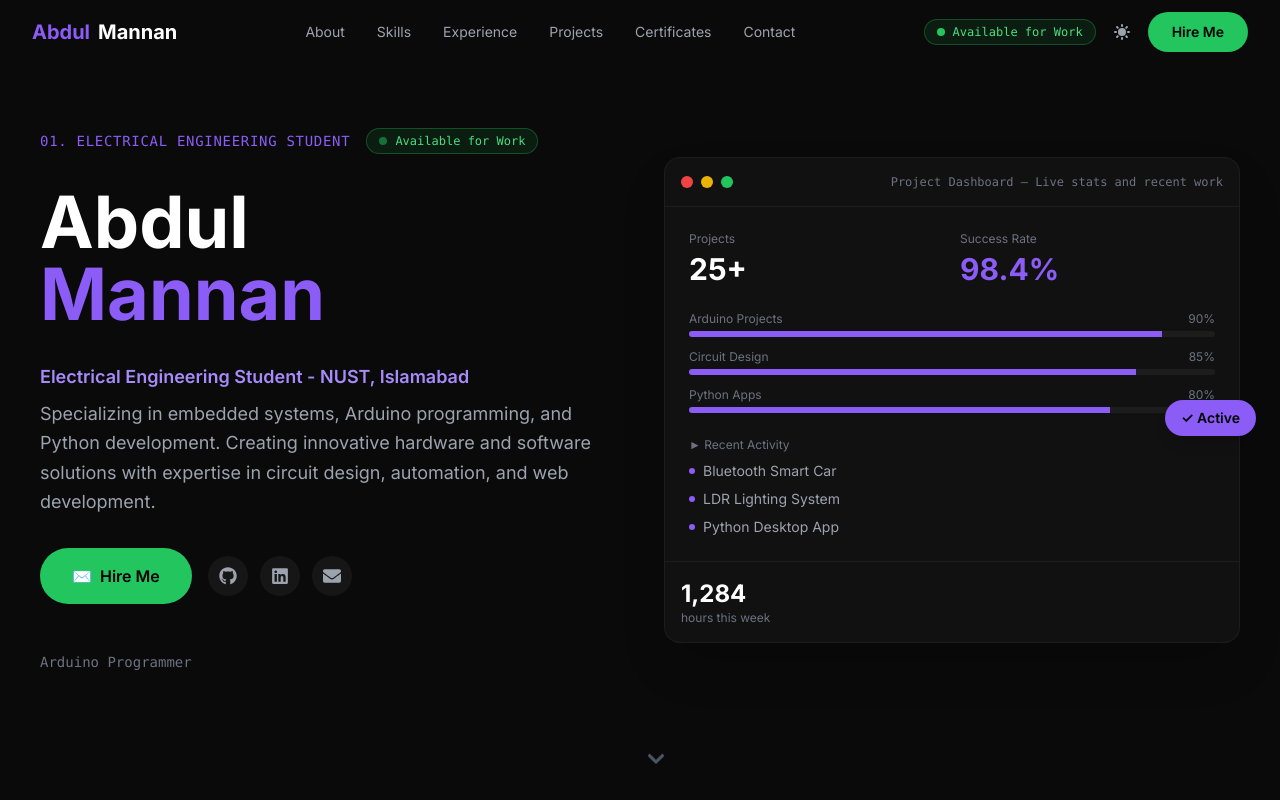
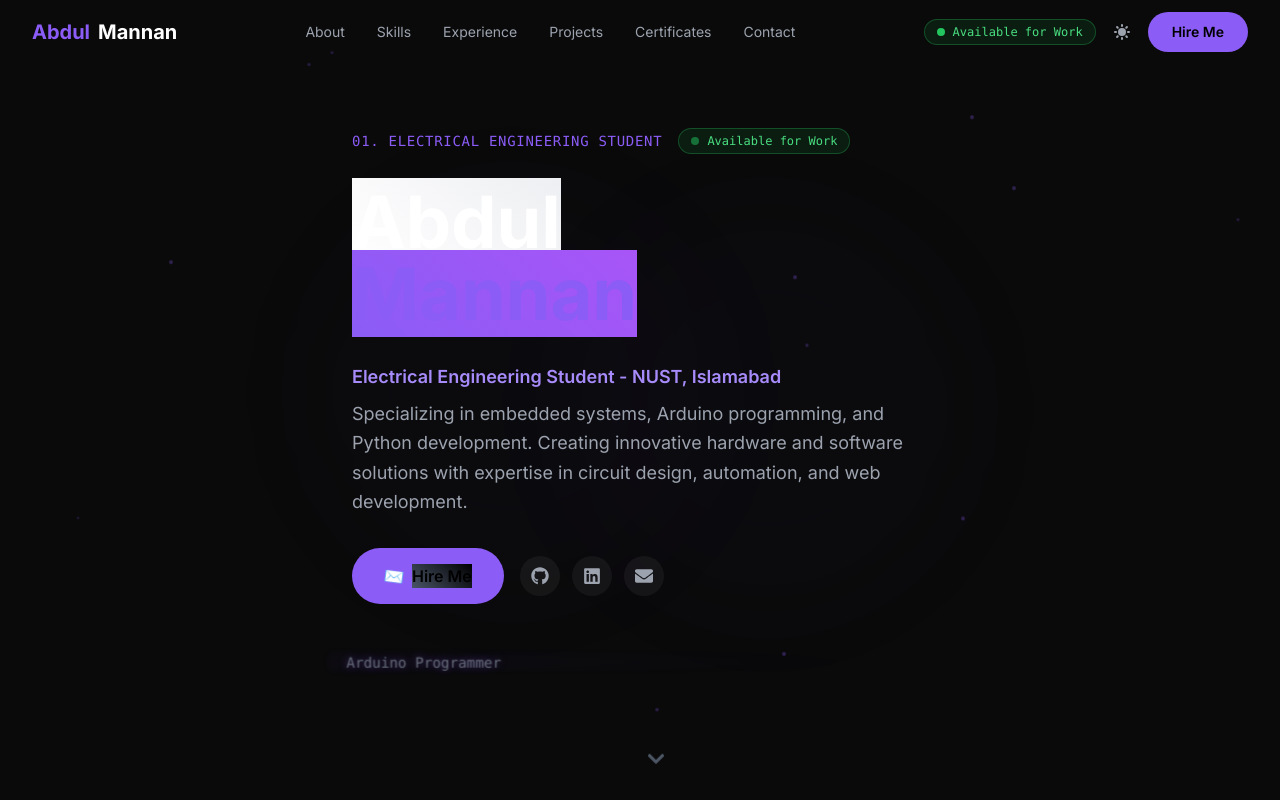
Before and after one commit to abdmananch16/Portfolio-Website, a Next.js app: page / in a window 1280 px wide. Shown: the top 800 px of the page. Built offline with nearby package versions, Linux system fonts and the light colour scheme; a web font is replaced by a local one.

Commit message:
Remove dashboard, change Hire Me buttons to violet, add enhanced animations to text and background

```diff
--- a/components/Contact.tsx
+++ b/components/Contact.tsx
@@ -93,8 +93,8 @@
             >
               <motion.a
                 href="mailto:abdmananch16@gmail.com?subject=Job Opportunity&body=Hi Abdul Mannan, I would like to discuss a job opportunity with you."
-                className="inline-flex items-center gap-3 px-8 py-4 bg-green-500 hover:bg-green-600 text-black font-bold rounded-full transition-all text-lg"
-                whileHover={{ scale: 1.05, boxShadow: "0 0 25px rgba(34, 197, 94, 0.5)" }}
+                className="inline-flex items-center gap-3 px-8 py-4 bg-violet-500 hover:bg-violet-600 text-black font-bold rounded-full transition-all text-lg"
+                whileHover={{ scale: 1.05, boxShadow: "0 0 25px rgba(139, 92, 246, 0.5)" }}
                 whileTap={{ scale: 0.95 }}
               >
                 <span>💼</span>
--- a/components/Hero.tsx
+++ b/components/Hero.tsx
@@ -20,12 +20,13 @@
       </div>
 
       <div className="relative z-10 max-w-7xl mx-auto px-4 sm:px-6 lg:px-8 py-20">
-        <div className="grid lg:grid-cols-2 gap-12 items-center">
-          {/* Left Content */}
+        <div className="grid lg:grid-cols-1 gap-12 items-center">
+          {/* Main Content */}
           <motion.div
             initial={{ opacity: 0, x: -50 }}
             animate={{ opacity: 1, x: 0 }}
             transition={{ duration: 0.8 }}
+            className="text-center lg:text-left"
           >
             {/* Small Label */}
             <motion.div
@@ -34,7 +35,7 @@
               transition={{ delay: 0.2 }}
               className="mb-8"
             >
-              <div className="flex items-center gap-4 mb-4">
+              <div className="flex items-center gap-4 mb-4 justify-center lg:justify-start">
                 <span className="text-violet-500 text-sm font-mono tracking-wider">
                   01. ELECTRICAL ENGINEERING STUDENT
                 </span>
@@ -54,29 +55,87 @@
             >
               <h1 className="text-4xl sm:text-5xl md:text-6xl lg:text-7xl font-bold text-white leading-[0.9] mb-4">
                 <motion.span
-                  initial={{ opacity: 0, x: -30 }}
-                  animate={{ opacity: 1, x: 0 }}
-                  transition={{ delay: 0.5, duration: 0.8 }}
+                  initial={{ opacity: 0, x: -30, rotateX: -90 }}
+                  animate={{ opacity: 1, x: 0, rotateX: 0 }}
+                  transition={{
+                    delay: 0.5,
+                    duration: 0.8,
+                    type: "spring",
+                    stiffness: 100
+                  }}
                   className="block"
+                  whileHover={{
+                    scale: 1.05,
+                    textShadow: "0 0 20px rgba(255, 255, 255, 0.5)"
+                  }}
+                >
+                  <motion.span
+                    animate={{
+                      background: [
+                        "linear-gradient(45deg, #fff, #fff)",
+                        "linear-gradient(45deg, #fff, #e5e7eb)",
+                        "linear-gradient(45deg, #fff, #fff)"
+                      ]
+                    }}
+                    transition={{
+                      duration: 3,
+                      repeat: Infinity,
+                      ease: "easeInOut"
+                    }}
+                    style={{
+                      backgroundClip: "text",
+                      WebkitBackgroundClip: "text",
+                    }}
                   >
                     Abdul
                   </motion.span>
+                </motion.span>
                 <motion.span
-                  initial={{ opacity: 0, x: 30 }}
-                  animate={{ opacity: 1, x: 0 }}
-                  transition={{ delay: 0.7, duration: 0.8 }}
+                  initial={{ opacity: 0, x: 30, rotateX: 90 }}
+                  animate={{ opacity: 1, x: 0, rotateX: 0 }}
+                  transition={{
+                    delay: 0.7,
+                    duration: 0.8,
+                    type: "spring",
+                    stiffness: 100
+                  }}
                   className="block text-violet-500"
+                  whileHover={{
+                    scale: 1.05,
+                    textShadow: "0 0 20px rgba(139, 92, 246, 0.8)"
+                  }}
+                >
+                  <motion.span
+                    animate={{
+                      background: [
+                        "linear-gradient(45deg, #8B5CF6, #A855F7)",
+                        "linear-gradient(45deg, #A855F7, #C084FC)",
+                        "linear-gradient(45deg, #8B5CF6, #A855F7)"
+                      ]
+                    }}
+                    transition={{
+                      duration: 3,
+                      repeat: Infinity,
+                      ease: "easeInOut",
+                      delay: 1
+                    }}
+                    style={{
+                      backgroundClip: "text",
+                      WebkitBackgroundClip: "text",
+                    }}
                   >
                     Mannan
+                  </motion.span>
                 </motion.span>
               </h1>
             </motion.div>
 
+            {/* Description */}
             <motion.p
               initial={{ opacity: 0, y: 20 }}
               animate={{ opacity: 1, y: 0 }}
               transition={{ delay: 0.9 }}
-              className="text-gray-400 text-lg leading-relaxed mb-8 max-w-xl"
+              className="text-gray-400 text-lg leading-relaxed mb-8 max-w-xl mx-auto lg:mx-0"
             >
               <motion.span
                 initial={{ opacity: 0 }}
@@ -96,20 +155,49 @@
               initial={{ opacity: 0, y: 20 }}
               animate={{ opacity: 1, y: 0 }}
               transition={{ delay: 1.3 }}
-              className="flex items-center gap-4 mb-8"
+              className="flex items-center gap-4 mb-8 justify-center lg:justify-start"
             >
               {/* Hire Me Button */}
               <motion.a
                 href="mailto:abdmananch16@gmail.com?subject=Job Opportunity&body=Hi Abdul Mannan, I would like to discuss a job opportunity with you."
-                className="group px-8 py-4 bg-green-500 hover:bg-green-600 text-black font-semibold rounded-full transition-all flex items-center gap-2"
-                whileHover={{ scale: 1.05 }}
+                className="group px-8 py-4 bg-violet-500 hover:bg-violet-600 text-black font-semibold rounded-full transition-all flex items-center gap-2"
+                whileHover={{
+                  scale: 1.05,
+                  boxShadow: "0 0 25px rgba(139, 92, 246, 0.5)"
+                }}
                 whileTap={{ scale: 0.95 }}
                 initial={{ opacity: 0, x: 20 }}
                 animate={{ opacity: 1, x: 0 }}
                 transition={{ delay: 1.5 }}
               >
-                <span>✉️</span>
+                <motion.span
+                  animate={{
+                    rotate: [0, 15, -15, 0],
+                  }}
+                  transition={{
+                    duration: 2,
+                    repeat: Infinity,
+                    ease: "easeInOut"
+                  }}
+                >
+                  ✉️
+                </motion.span>
+                <motion.span
+                  animate={{
+                    background: [
+                      "linear-gradient(45deg, #000, #000)",
+                      "linear-gradient(45deg, #4a5568, #000)",
+                      "linear-gradient(45deg, #000, #000)"
+                    ]
+                  }}
+                  transition={{
+                    duration: 2,
+                    repeat: Infinity,
+                    ease: "easeInOut"
+                  }}
+                >
                   Hire Me
+                </motion.span>
               </motion.a>
 
               {/* Social Icons */}
@@ -140,6 +228,35 @@
               transition={{ delay: 1.5 }}
               className="mt-12 text-gray-500 text-sm font-mono"
             >
+              <motion.div
+                animate={{
+                  opacity: [0.5, 1, 0.5],
+                  scale: [1, 1.02, 1],
+                  textShadow: [
+                    "0 0 0px rgba(139, 92, 246, 0)",
+                    "0 0 10px rgba(139, 92, 246, 0.5)",
+                    "0 0 0px rgba(139, 92, 246, 0)"
+                  ]
+                }}
+                transition={{
+                  duration: 2,
+                  repeat: Infinity,
+                  ease: "easeInOut"
+                }}
+                className="relative"
+              >
+                <motion.div
+                  className="absolute inset-0 bg-gradient-to-r from-violet-500/20 to-transparent blur-sm"
+                  animate={{
+                    opacity: [0, 0.3, 0],
+                    scale: [0.8, 1.2, 0.8]
+                  }}
+                  transition={{
+                    duration: 3,
+                    repeat: Infinity,
+                    ease: "easeInOut"
+                  }}
+                />
                 <TypeAnimation
                   sequence={[
                     'Embedded Systems Developer',
@@ -156,123 +273,64 @@
                   wrapper="span"
                   speed={50}
                   repeat={Infinity}
+                  className="relative z-10"
                 />
               </motion.div>
             </motion.div>
-
-          {/* Right Content - Dashboard Preview */}
-          <motion.div
-            initial={{ opacity: 0, x: 50 }}
-            animate={{ opacity: 1, x: 0 }}
-            transition={{ duration: 0.8, delay: 0.4 }}
-            className="relative"
-          >
-            {/* Dashboard Card */}
-            <div className="bg-[#111] border border-white/5 rounded-2xl overflow-hidden shadow-2xl">
-              {/* Header */}
-              <div className="border-b border-white/5 p-4 flex items-center justify-between">
-                <div className="flex items-center gap-2">
-                  <div className="w-3 h-3 rounded-full bg-red-500"></div>
-                  <div className="w-3 h-3 rounded-full bg-yellow-500"></div>
-                  <div className="w-3 h-3 rounded-full bg-green-500"></div>
-                </div>
-                <span className="text-gray-500 text-xs font-mono">Project Dashboard — Live stats and recent work</span>
-              </div>
-
-              {/* Content */}
-              <div className="p-6">
-                {/* Stats */}
-                <div className="grid grid-cols-2 gap-4 mb-6">
-                  <div>
-                    <div className="text-gray-500 text-xs mb-1">Projects</div>
-                    <div className="text-3xl font-bold text-white">25+</div>
-                  </div>
-                  <div>
-                    <div className="text-gray-500 text-xs mb-1">Success Rate</div>
-                    <div className="text-3xl font-bold text-violet-500">98.4%</div>
+          </motion.div>
         </div>
       </div>
 
-                {/* Progress Bars */}
-                <div className="space-y-3 mb-6">
-                  {[
-                    { label: 'Arduino Projects', value: 90 },
-                    { label: 'Circuit Design', value: 85 },
-                    { label: 'Python Apps', value: 80 },
-                  ].map((skill, index) => (
-                    <div key={index}>
-                      <div className="flex justify-between text-xs text-gray-500 mb-1">
-                        <span>{skill.label}</span>
-                        <span>{skill.value}%</span>
-                      </div>
-                      <div className="h-1.5 bg-white/5 rounded-full overflow-hidden">
+      {/* Animated Background Elements */}
+      <div className="absolute inset-0 overflow-hidden pointer-events-none">
+        {/* Floating Particles */}
+        {Array.from({ length: 20 }).map((_, i) => (
           <motion.div
-                          className="h-full bg-violet-500"
-                          initial={{ width: 0 }}
-                          animate={{ width: `${skill.value}%` }}
-                          transition={{ duration: 1, delay: 1 + index * 0.2 }}
-                        />
-                      </div>
-                    </div>
-                  ))}
-                </div>
-
-                {/* Recent Activity */}
-                <div className="space-y-2">
-                  <div className="text-gray-500 text-xs mb-2">► Recent Activity</div>
-                  {[
-                    'Bluetooth Smart Car',
-                    'LDR Lighting System',
-                    'Python Desktop App',
-                  ].map((activity, index) => (
-                    <motion.div
-                      key={index}
-                      initial={{ opacity: 0, x: -20 }}
-                      animate={{ opacity: 1, x: 0 }}
-                      transition={{ delay: 1.5 + index * 0.1 }}
-                      className="flex items-center gap-2 text-sm"
-                    >
-                      <div className="w-1.5 h-1.5 rounded-full bg-violet-500"></div>
-                      <span className="text-gray-400">{activity}</span>
-                    </motion.div>
-                  ))}
-                </div>
-              </div>
-
-              {/* Footer Stats */}
-              <div className="border-t border-white/5 p-4 flex items-center justify-between">
-                <div>
-                  <div className="text-2xl font-bold text-white">1,284</div>
-                  <div className="text-xs text-gray-500">hours this week</div>
-                </div>
-                <div className="flex gap-1">
-                  {[60, 40, 80, 45, 90, 55, 75].map((height, index) => (
-                    <motion.div
-                      key={index}
-                      className="w-2 bg-violet-500 rounded-t"
-                      style={{ height: `${height}%` }}
-                      initial={{ height: 0 }}
-                      animate={{ height: `${height}%` }}
-                      transition={{ duration: 0.5, delay: 1.8 + index * 0.1 }}
+            key={i}
+            className="absolute w-1 h-1 bg-violet-500/30 rounded-full"
+            style={{
+              left: `${Math.random() * 100}%`,
+              top: `${Math.random() * 100}%`,
+            }}
+            animate={{
+              y: [0, -100, 0],
+              opacity: [0, 1, 0],
+              scale: [0, 1, 0],
+            }}
+            transition={{
+              duration: 3 + Math.random() * 2,
+              repeat: Infinity,
+              delay: Math.random() * 2,
+            }}
           />
         ))}
-                </div>
-              </div>
-            </div>
 
-            {/* Floating Label */}
+        {/* Gradient Orbs */}
         <motion.div
-              initial={{ opacity: 0, scale: 0.8 }}
-              animate={{ opacity: 1, scale: 1 }}
-              transition={{ delay: 2 }}
-              className="absolute -right-4 top-1/2 transform -translate-y-1/2"
-            >
-              <div className="bg-violet-500 text-black px-4 py-2 rounded-full font-semibold text-sm shadow-lg">
-                ✓ Active
-              </div>
-            </motion.div>
-          </motion.div>
-        </div>
+          className="absolute top-1/4 left-1/4 w-96 h-96 bg-violet-500/5 rounded-full blur-3xl"
+          animate={{
+            scale: [1, 1.2, 1],
+            opacity: [0.3, 0.5, 0.3],
+          }}
+          transition={{
+            duration: 4,
+            repeat: Infinity,
+            ease: "easeInOut",
+          }}
+        />
+        <motion.div
+          className="absolute bottom-1/4 right-1/4 w-96 h-96 bg-violet-500/5 rounded-full blur-3xl"
+          animate={{
+            scale: [1.2, 1, 1.2],
+            opacity: [0.5, 0.3, 0.5],
+          }}
+          transition={{
+            duration: 4,
+            repeat: Infinity,
+            ease: "easeInOut",
+            delay: 2,
+          }}
+        />
       </div>
 
       {/* Scroll Indicator */}
--- a/components/Navbar.tsx
+++ b/components/Navbar.tsx
@@ -70,7 +70,7 @@
             </button>
             <motion.a
               href="mailto:abdmananch16@gmail.com?subject=Job Opportunity&body=Hi Abdul Mannan, I would like to discuss a job opportunity with you."
-              className="px-6 py-2.5 bg-green-500 hover:bg-green-600 text-black font-semibold rounded-full transition-all text-sm"
+              className="px-6 py-2.5 bg-violet-500 hover:bg-violet-600 text-black font-semibold rounded-full transition-all text-sm"
               whileHover={{ scale: 1.05 }}
               whileTap={{ scale: 0.95 }}
             >
@@ -109,7 +109,7 @@
             ))}
             <a
               href="mailto:abdmananch16@gmail.com?subject=Job Opportunity&body=Hi Abdul Mannan, I would like to discuss a job opportunity with you."
-              className="block px-6 py-2.5 bg-green-500 text-black font-semibold rounded-full text-center"
+              className="block px-6 py-2.5 bg-violet-500 text-black font-semibold rounded-full text-center"
               onClick={() => setIsOpen(false)}
             >
               Hire Me
```
Lines whose indentation alone changed are shown as unchanged.
